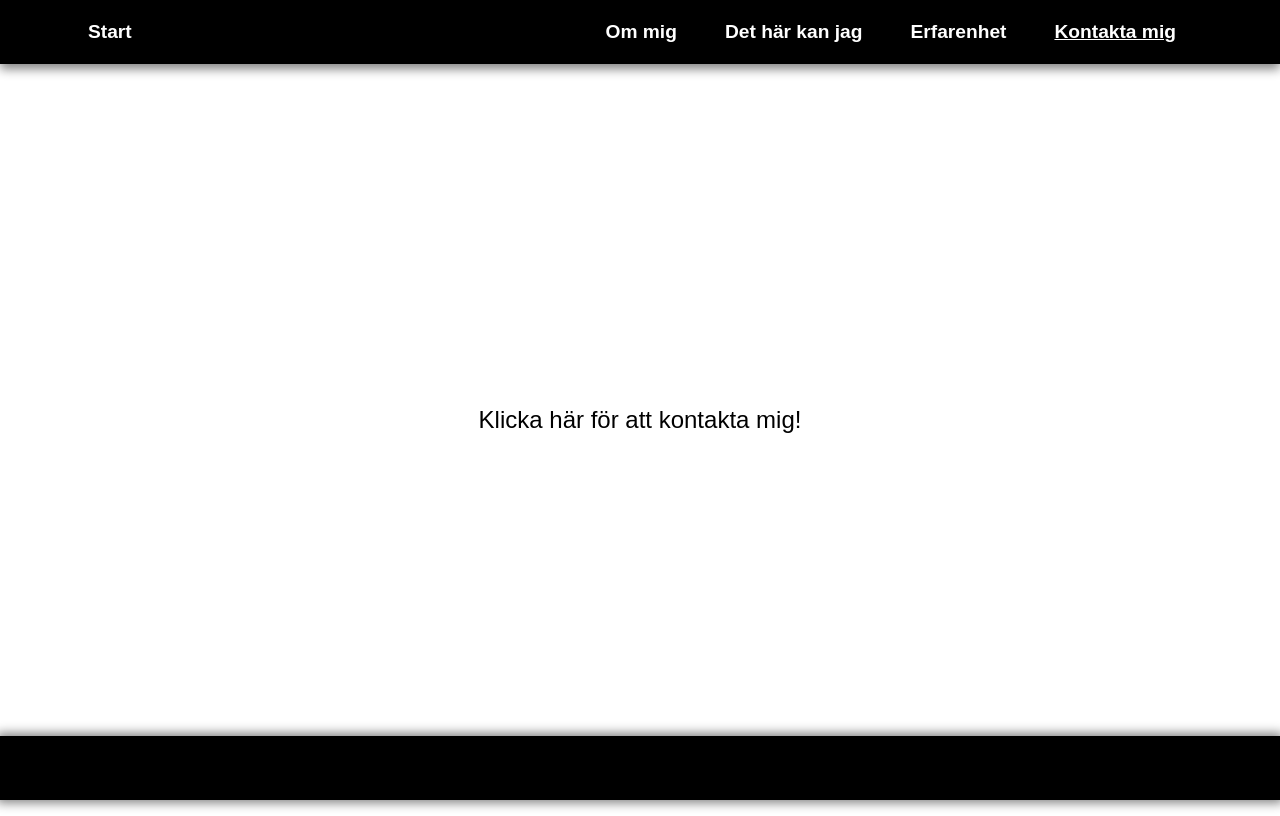
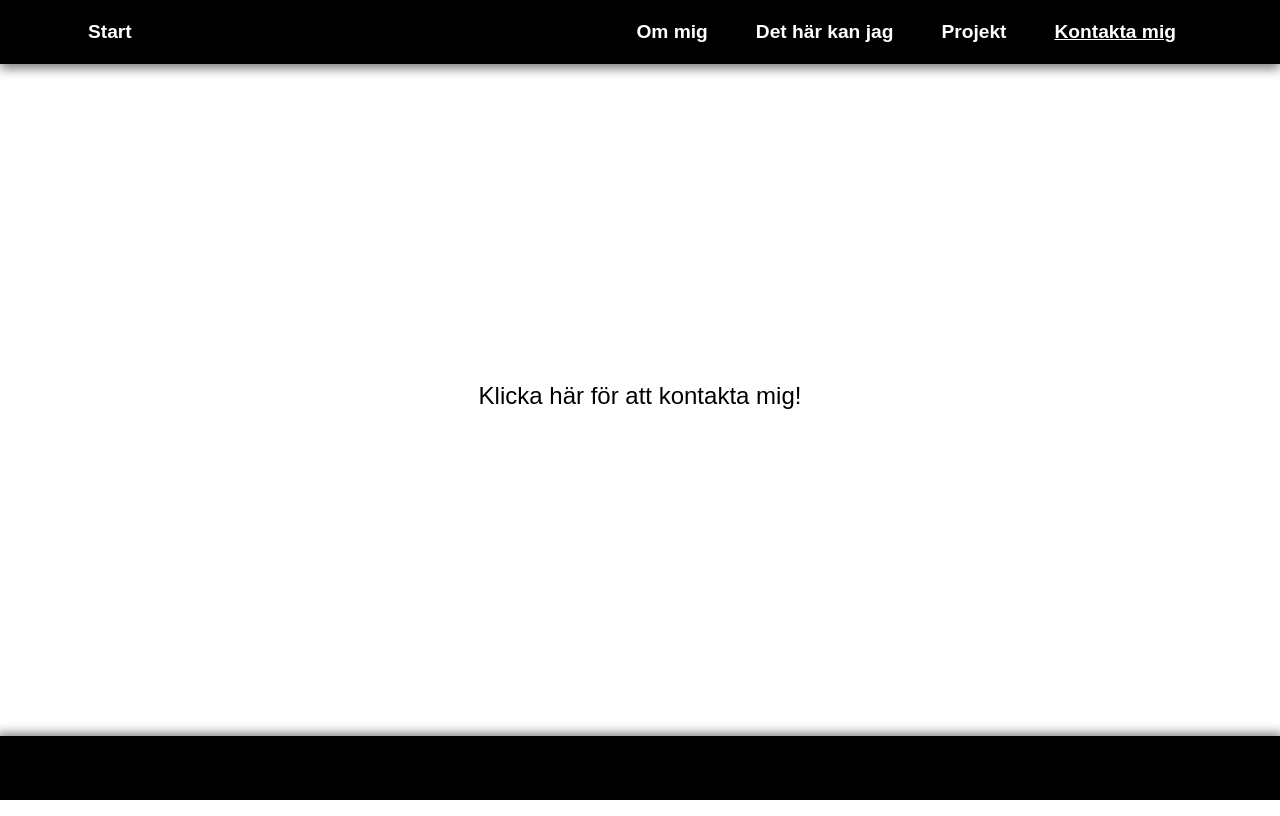
Before and after one commit to JohanHakanssn/CV-test, a React (Vite) app: page /contact in a window 1280 px wide. Built offline with nearby package versions, Linux system fonts and the light colour scheme.

Commit message:
sista ändringar

```diff
--- a/src/App.css
+++ b/src/App.css
@@ -4,7 +4,6 @@
 /*För att få alla element att ha border-box*/
 *::before *::backdrop {
   box-sizing: border-box;
-  /*Använd nästan alltid*/
 }
 
 * {
@@ -17,10 +16,9 @@
 body {
   font-family: "Bebas", sans-serif;
   height: 100vh;
-  /* background-image: url("https://codetheweb.blog/assets/img/posts/css-advanced-background-images/cover.jpg"); */
   background-size: cover;
   background-position: bottom;
-  overflow: hidden; /* Hide scrollbars */
+  overflow: hidden;
 }
 
 h1 {
--- a/src/App.jsx
+++ b/src/App.jsx
@@ -13,12 +13,12 @@ function App() {
   return (
     <BrowserRouter>
       <div>
-        <PageNav />-
+        <PageNav />
         <Routes>
           <Route path="/vite-react/" element={<Homepage />} />
           <Route path="aboutme" element={<Aboutme />} />
           <Route path="skills" element={<Skills />} />
-          <Route path="experience" element={<Experience />} />
+          <Route path="projekt" element={<Experience />} />
           <Route path="contact" element={<Contact />} />
         </Routes>
         <Footer />
--- a/src/actions/index.js
+++ b/src/actions/index.js
@@ -1,7 +1,7 @@
 const increment = (data) => {
   return {
-    type: "INCREMENT", // Vad för uppdatering ska vi göra (Öka värdet i räknaren)
-    payload: data, // Den data vi vill spara i vår store
+    type: "INCREMENT",
+    payload: data,
   };
 };
 
--- a/src/components/CardSkillsProps.jsx
+++ b/src/components/CardSkillsProps.jsx
@@ -1,5 +1,6 @@
 import styles from "../components.css/CardSkills.module.css";
 
+//Skill1 = html, skill2 = css, skill3 = javascript, skill4 = react.
 function Skills(props) {
   return (
     <section className={styles.card__container}>
--- a/src/components/PageNav.jsx
+++ b/src/components/PageNav.jsx
@@ -15,7 +15,7 @@ function PageNav() {
           <NavLink to="/skills">Det här kan jag</NavLink>
         </li>
         <li className={styles.li}>
-          <NavLink to="/experience">Erfarenhet</NavLink>
+          <NavLink to="/projekt">Projekt</NavLink>
         </li>
         <li className={styles.li}>
           <NavLink to="/contact">Kontakta mig</NavLink>
--- a/src/pages/Contact.jsx
+++ b/src/pages/Contact.jsx
@@ -1,12 +1,12 @@
 import { useState } from "react";
 import styles from "../components.css/Contact.module.css";
 
+//Modal fönster
 function Contact() {
   const [isModalHidden, setIsModalHidden] = useState(true);
 
-  // Ändrar på isModalHidden till det motsatta värdet.
   const toggleModal = () => {
-    setIsModalHidden(!isModalHidden);
+    setIsModalHidden(!isModalHidden); // Ändrar på isModalHidden till det motsatta värdet.
   };
 
   return (
--- a/src/pages/Experience.jsx
+++ b/src/pages/Experience.jsx
@@ -1,5 +1,6 @@
 import FetchComponent from "../components/FetchComponent";
 
+//Hämta Github API för att visa mina projekt.
 function Experience() {
   return (
     <div>
```
